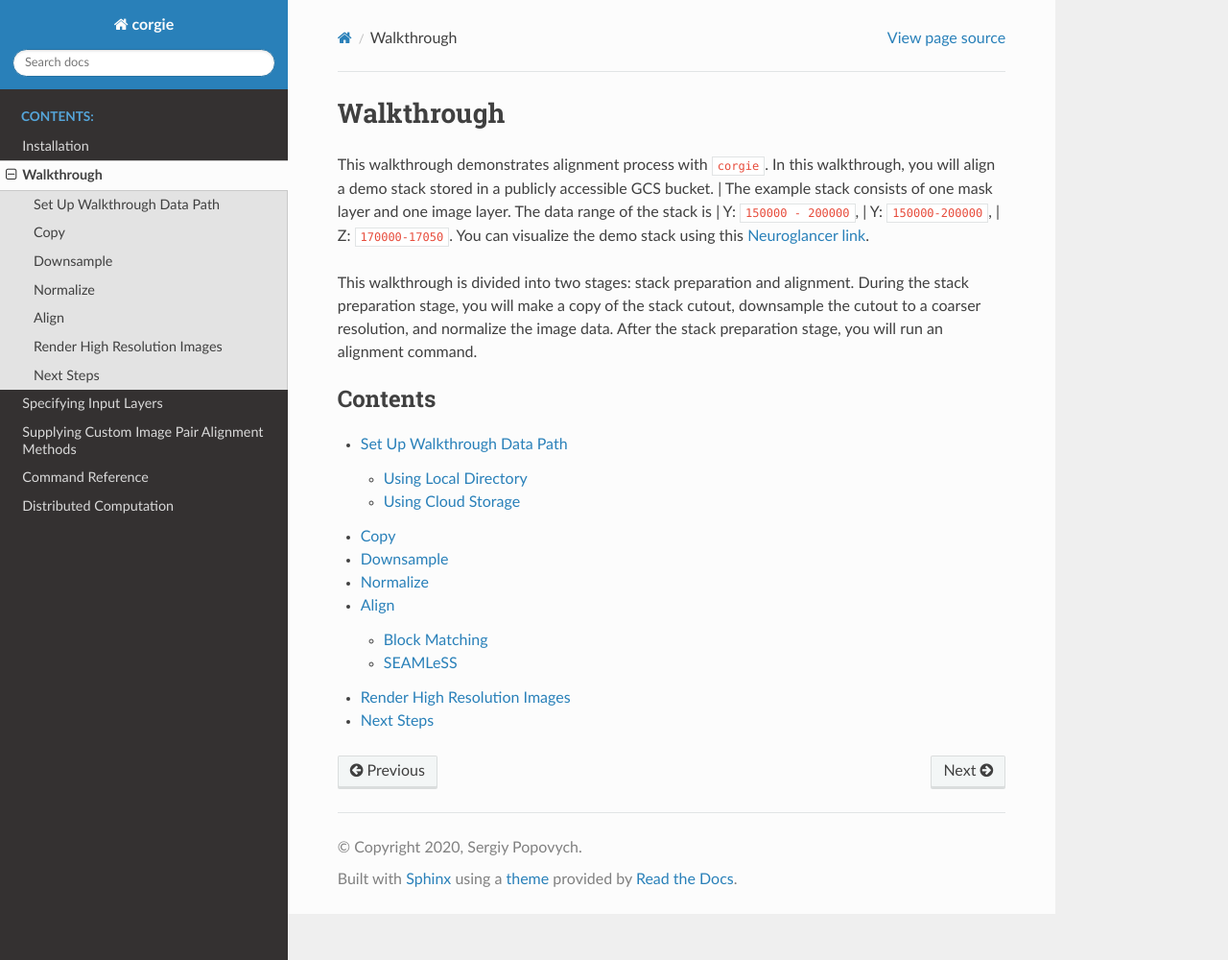
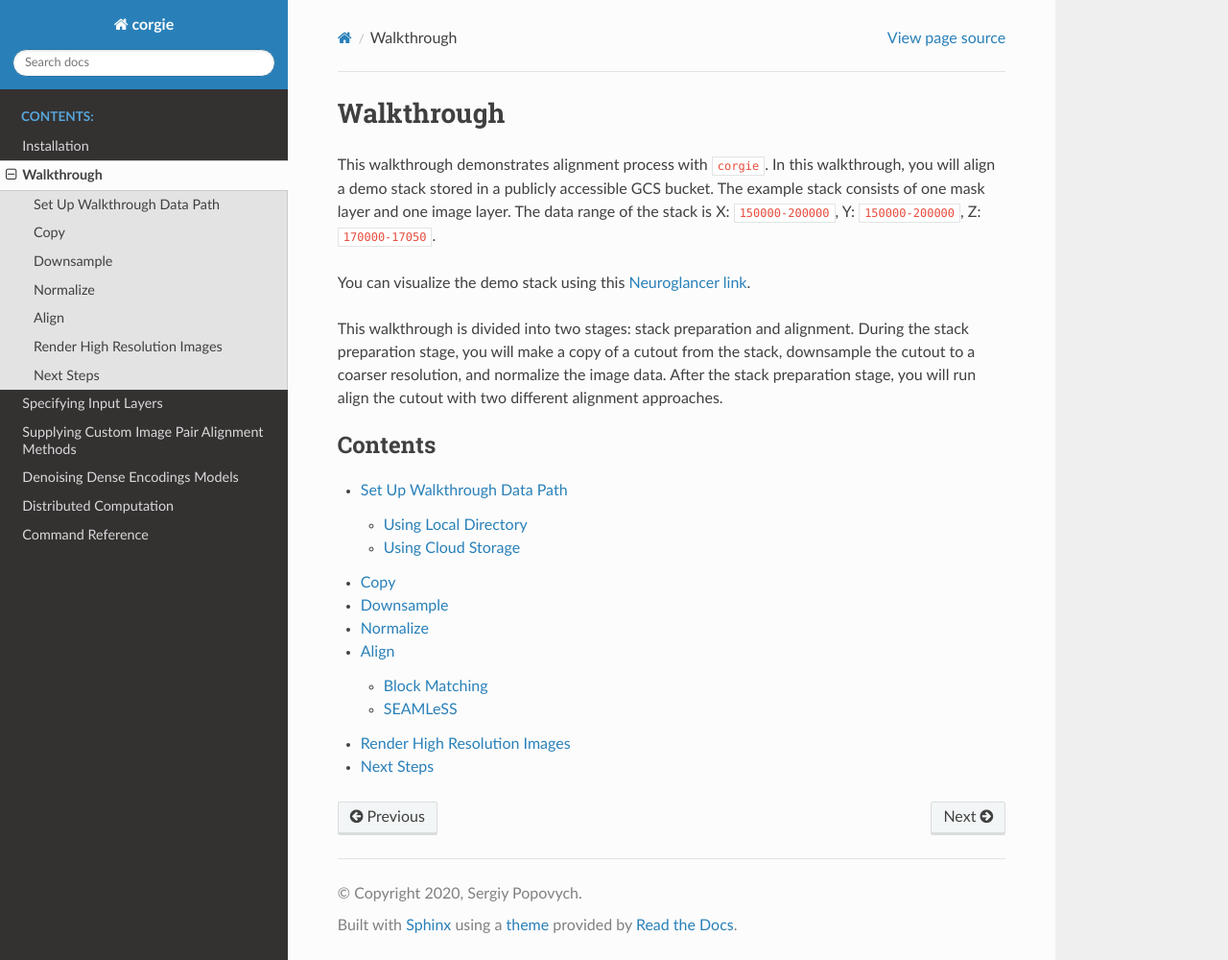
Before and after one commit to seung-lab/corgie, a Sphinx documentation site: the page built from docs/source/walkthrough.rst, in a window 1280 px wide and 1000 px high. Shown: the whole window at 96% size. Built offline with Sphinx 7.4.7 and the Read the Docs theme 2.0.0, drawn with Linux system fonts in a browser that asks for light colours.

Commit message:
docs update

```diff
--- a/docs/source/distributed.rst
+++ b/docs/source/distributed.rst
@@ -1,3 +1,5 @@
+.. _distributed computation:
+
 Distributed Computation
 =======================
 
--- a/docs/source/index.rst
+++ b/docs/source/index.rst
@@ -14,8 +14,9 @@ Welcome to corgie's documentation!
    walkthrough
    layers
    processors
+   encodings
+   distributed
    commands
-   distributed
 
 
 
--- a/docs/source/walkthrough.rst
+++ b/docs/source/walkthrough.rst
@@ -3,16 +3,15 @@ Walkthrough
 
 This walkthrough demonstrates alignment process with ``corgie``.
 In this walkthrough, you will align a demo stack stored in a publicly accessible GCS bucket.
-| The example stack consists of one mask layer and one image layer. The data range of the stack is
-| Y: ``150000 - 200000``,
-| Y: ``150000-200000``,
-| Z: ``170000-17050``.
+The example stack consists of one mask layer and one image layer. The data range of the stack is
+X: ``150000-200000``, Y: ``150000-200000``, Z: ``170000-17050``.
+
 You can visualize the demo stack using this `Neuroglancer link <https://bit.ly/2X44Q2F>`_.
 
 This walkthrough is divided into two stages: stack preparation and alignment. During the stack
-preparation stage, you will make a copy of the stack cutout, downsample the cutout to a coarser
-resolution, and normalize the image data. After the stack preparation stage, you will run an
-alignment command.
+preparation stage, you will make a copy of a cutout from the stack, downsample the cutout to a coarser
+resolution, and normalize the image data. After the stack preparation stage, you will run align the
+cutout with two different alignment approaches.
 
 
 .. toctree::
```
Also changed, not shown: docs/source/encode_command.rst (added, +20 -0 lines), docs/source/encodings.rst (added, +30 -0 lines), docs/source/processor_directory.rst (deleted, +0 -8 lines), docs/source/walkthrough/copy_command.rst (+14 -14 lines), docs/source/media/encodings.png (added), 1 other file.
